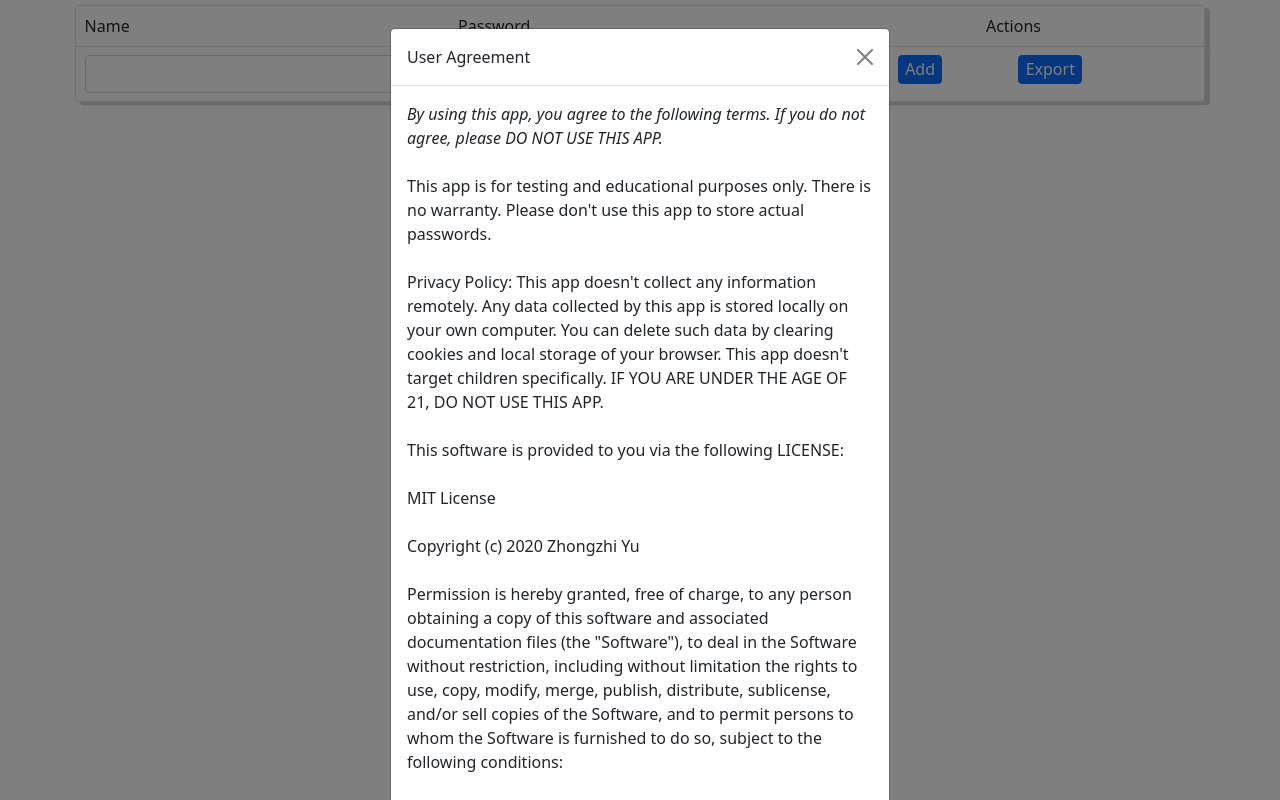
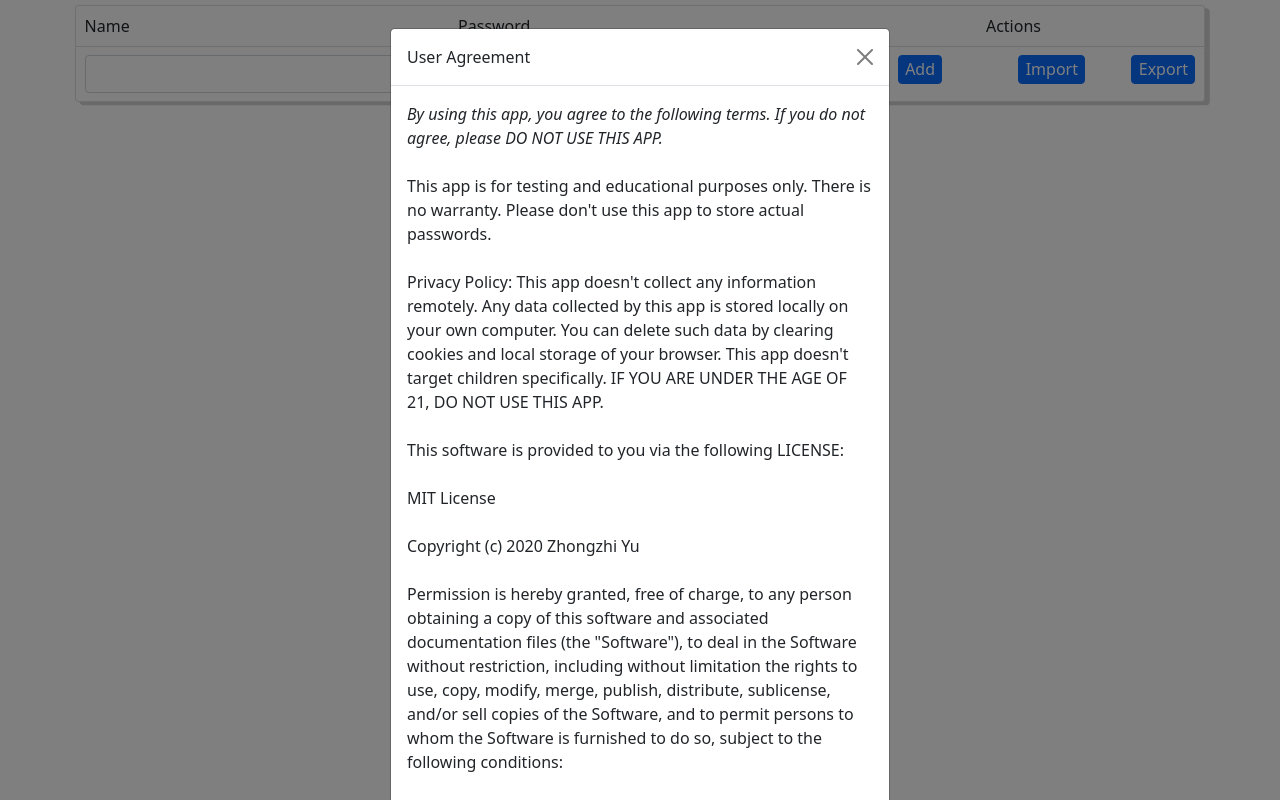
Before and after one commit to markzyu/password-hasher, a React (Create React App) app: page / in a window 1280 px wide. Built offline with nearby package versions, Linux system fonts and the light colour scheme.

Commit message:
Import button

```diff
--- a/public/index.html
+++ b/public/index.html
@@ -25,6 +25,10 @@
       Learn how to configure a non-root public URL by running `npm run build`.
     -->
     <title>React App</title>
+    <script type="module">
+      import { showOpenFilePicker } from 'https://cdn.jsdelivr.net/npm/native-file-system-adapter/mod.js'
+      window.showOpenFilePicker = showOpenFilePicker;
+    </script>
   </head>
   <body>
     <noscript>You need to enable JavaScript to run this app.</noscript>
--- a/src/containers/AddPassword.js
+++ b/src/containers/AddPassword.js
@@ -18,18 +18,23 @@ const AddPassword = props => {
   const [preppingExport, setPreppingExport] = useState(false);
   const [exportUrl, setExportUrl] = useState(null);
 
+  const helpAdd = (name, salt, hash, hashMethod) => {
+    let allPasswords = props.allPasswords || [];
+    if (allPasswords.some(x => x.name === name)) {
+      props.dispatch(showError(
+        `There is already a password named "${name}". Please use a different name.`
+      ));
+      return false;
+    }
+    updatePassword({name: name, salt: salt, hash: hash, hashMethod: hashMethod})
+    props.dispatch(addPassword(name, salt, hash, hashMethod));
+    return true;
+  }
   const onAdd = () => {
     let hashMethod = "sha512;last2"
     let salt = uuid4().toString();
     let hash = toHash(hashMethod, salt, password.value);
-    let allPasswords = props.allPasswords || [];
-    if (allPasswords.some(x => x.name === name.value)) {
-      return props.dispatch(showError(
-        `There is already a password named "${name.value}". Please use a different name.`
-      ));
-    }
-    updatePassword({name: name.value, salt: salt, hash: hash, hashMethod: hashMethod})
-    props.dispatch(addPassword(name.value, salt, hash, hashMethod));
+    helpAdd(name.value, salt, hash, hashMethod);
   }
   const onExport = async () => {
     setPreppingExport(true);
@@ -39,18 +44,34 @@ const AddPassword = props => {
     const url = URL.createObjectURL(blob);
     setExportUrl(url);
   }
-  /**
-  const onImport = () => {
-    props.dispatch(showError("Not implemented."));
+  const onImport = async () => {
+    const [fileHandle] = await window.showOpenFilePicker();
+    const file = await fileHandle.getFile();
+    const text = await file.text();
+    const items = JSON.parse(text);
+    const existingNames = new Set();
+    for (const item of props.allPasswords) {
+      existingNames.add(item.name);
+    }
+    for (const item of items) {
+      const name = item.name;
+      const salt = item.salt;
+      const hash = item.hash;
+      const hashMethod = item.hashMethod;
+
+      if (typeof name != 'string') continue;
+
+      console.log(`Adding password named: ${name}`)
+      if (!helpAdd(name, salt, hash, hashMethod)) break;
+    }
   }
-  **/
   const onDownload = () => {
     setExportUrl(null);
     setPreppingExport(false);
     return true;
   }
 
-  // const importButton = <Button variant="primary" onClick={onImport}>Import</Button>;
+  const importButton = <Button variant="primary" onClick={onImport}>Import</Button>;
   const exportButton = exportUrl ? null : <Button variant="primary" onClick={onExport} disabled={preppingExport}>Export</Button>;
   const downloadButton = exportUrl && <a className="btn btn-primary" onClick={onDownload} download="exported-passwords.json" href={exportUrl}>Download</a>;
   return (
@@ -61,6 +82,7 @@ const AddPassword = props => {
         <Button variant="primary" onClick={onAdd}>Add</Button>
       </Col>
       <Col xs={3} lg={2} className="action-col buttonMargin">
+        {importButton}
         {exportButton}
         {downloadButton}
       </Col>
```
Also changed, not shown: 1 other file (tests, documents, lock files or other folders).
